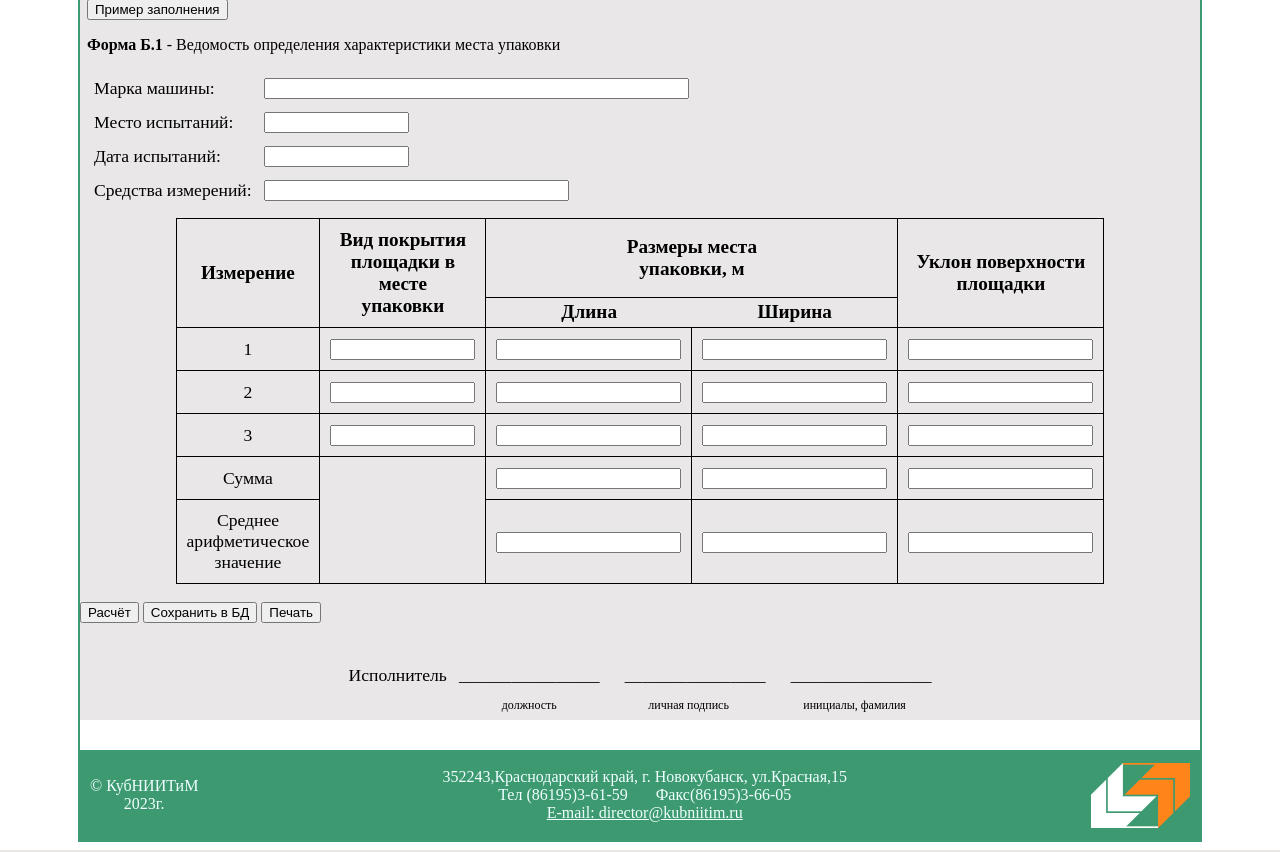
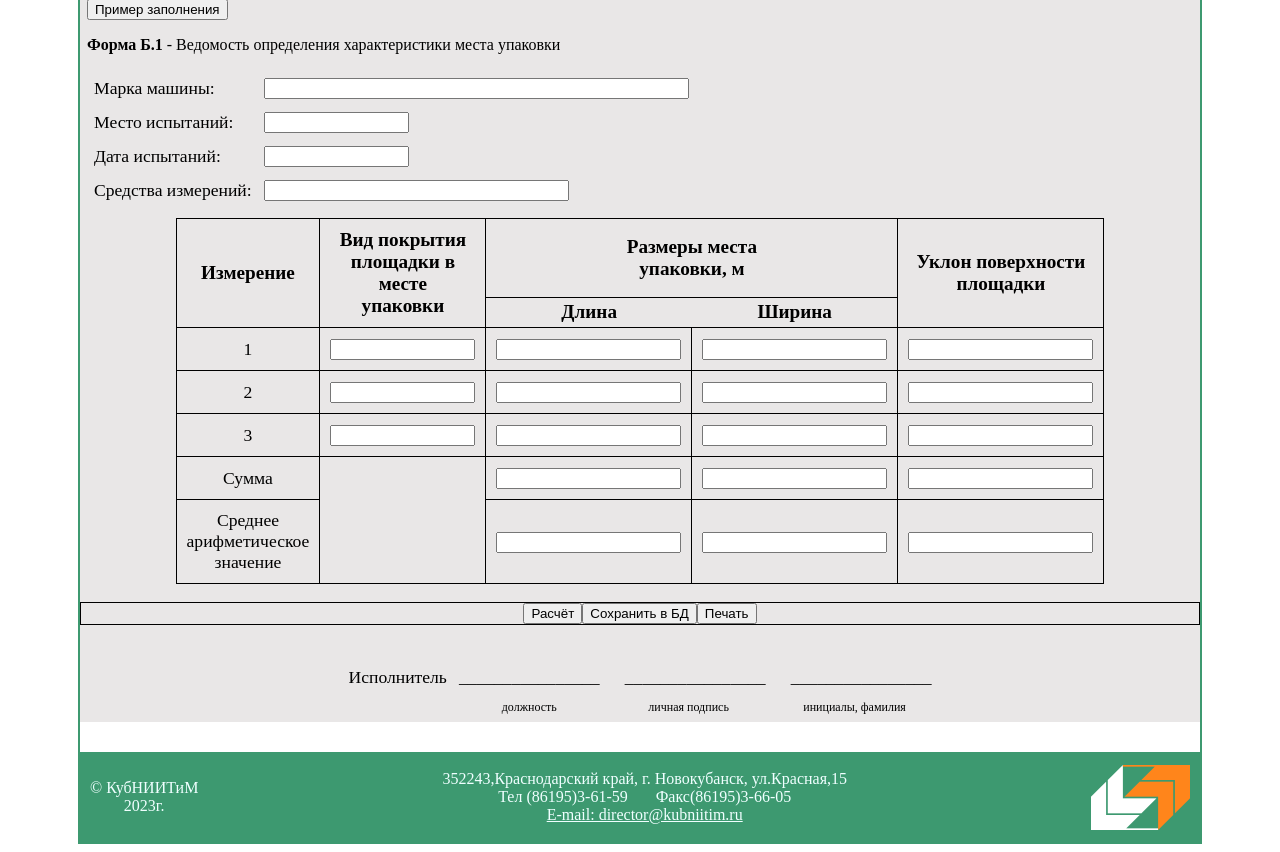
Before and after one commit to Viktor-fine/tema, a Django app: page /vedomosti/b1/ in a window 1280 px wide. Shown: the part 222-1074 px from the top of the page. Run offline with Django 4.2, Linux system fonts and the light colour scheme.

Commit message:
начата работа со стилями кнопок

```diff
--- a/vedomosti/static/vedomost/style.css
+++ b/vedomosti/static/vedomost/style.css
@@ -153,3 +153,10 @@ thead{
 .fon{
     background:rgb(233, 231, 231);
 }
+/* ----- Кнопки (расчёт, печать, стереть) ----- */
+
+.butt {
+    border: 1px solid black;
+    display: flex;
+    justify-content: center;
+}
--- a/vedomosti/templates/form_a_b/b1.html
+++ b/vedomosti/templates/form_a_b/b1.html
@@ -77,7 +77,7 @@
     </tr>
 </table>
 <br>
-<div>
+<div class="butt">
     <button type="button" class="raschet">Расчёт</button>
     <button type="button" class="bd1">Сохранить в БД</button>
     <button type="button" class="print1">Печать</button>
```
